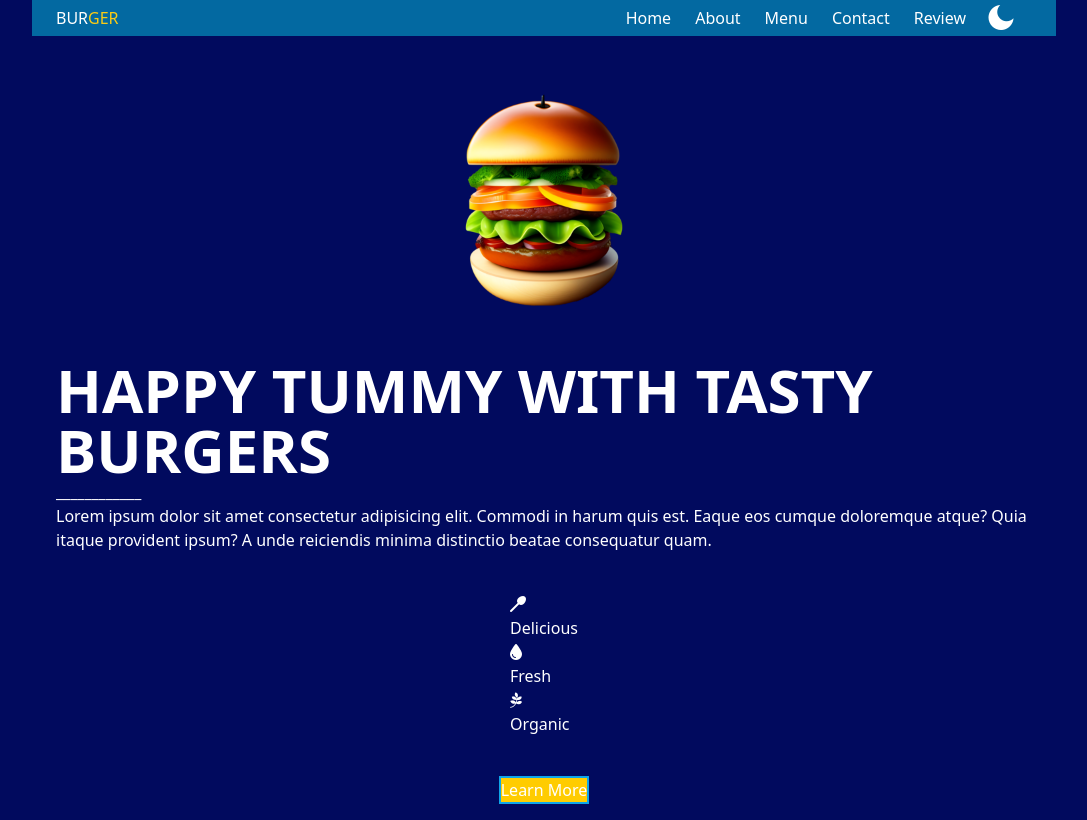
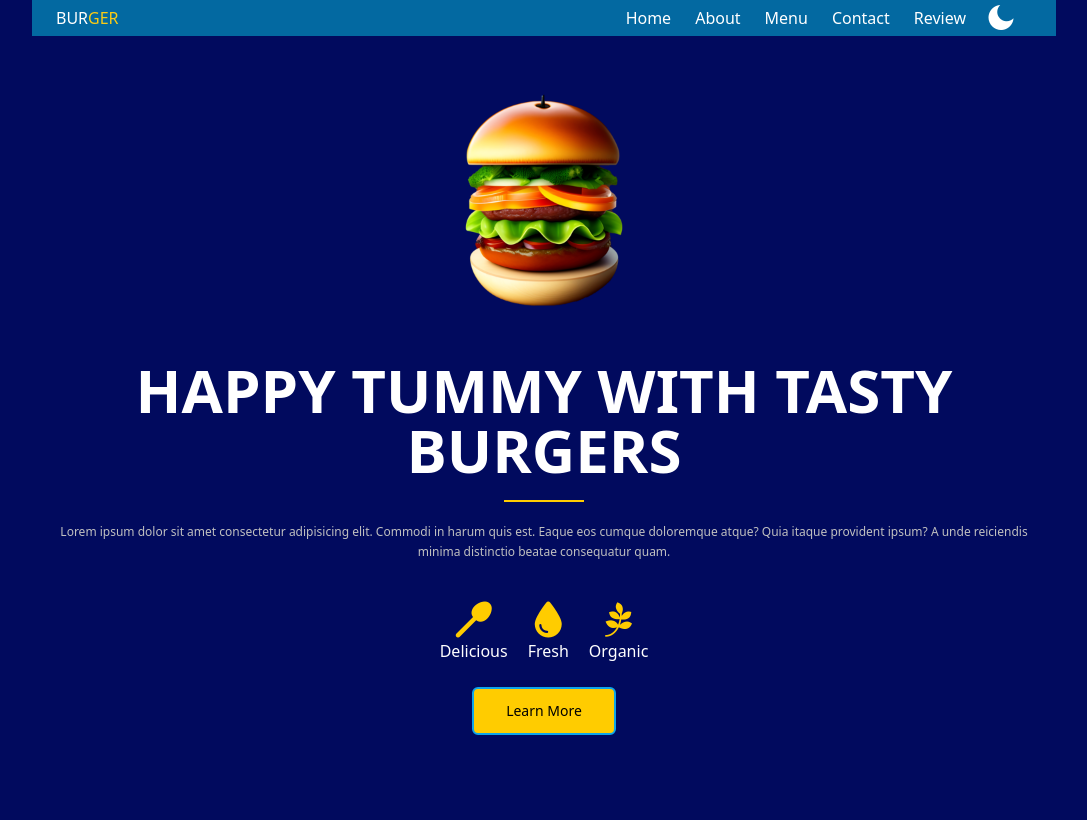
Before and after one commit to sairakausar/Burger_Food_Website_using_TailwindCSS_HTML_javaScript, a website: page Bureger Food Website/src/index.html in a window 1280 px wide. Shown: the whole page, without its empty margins (96-1183 px from the left). Drawn offline with nearby package versions, Linux system fonts and the light colour scheme; a web font is replaced by a local one.

Commit message:
Hero Section Set but not Complete yet now

```diff
--- a/Bureger Food Website/src/index.html
+++ b/Bureger Food Website/src/index.html
@@ -94,45 +94,45 @@
   <!--Home..... Hero Section Home...-->
 
   <section id="Home">
-    <div class="container flex flex-col items-center gap-10">
+    <div class="container flex flex-col items-center gap-10 ">
       <div>
         <img src="./img/1_Burger-1.png" alt="" class="w-60">
       </div>
 
-      <div>
-        <h1 class="home__title">HAPPY TUMMY WITH TASTY BURGErs</h1>
+      <div class="text-center">
+        <h1 class="home__title">Happy TUMMY WITH TAstY BURGErs</h1>
 
-        <div>
-          ____________
+        <div class="separator mx-auto">
+
         </div>
 
 
-        <p>Lorem ipsum dolor sit amet consectetur adipisicing elit. Commodi in harum quis est.
+        <p class="paragraph">Lorem ipsum dolor sit amet consectetur adipisicing elit. Commodi in harum quis est.
           Eaque eos cumque doloremque atque? Quia itaque provident ipsum? A unde reiciendis minima
           distinctio beatae consequatur quam.</p>
 
       </div>
 
-      <div>
-        <div>
-          <i class="fa-solid fa-spoon"></i>
+      <di class="text-base flex flex-row items-center gap-5">
+        <div class="text-center">
+          <i class="fa-solid fa-spoon text-secondaryColor text-4xl"></i>
           <br />
           Delicious
         </div>
-        <div>
-          <i class="fa-solid fa-droplet"></i>
+        <div class="text-center">
+          <i class="fa-solid fa-droplet text-secondaryColor text-4xl"></i>
           <br />
           Fresh
         </div>
-        <div>
-          <i class="fa-brands fa-pagelines"></i>
+        <div class="text-center">
+          <i class="fa-brands fa-pagelines text-secondaryColor text-4xl"></i>
           <br />
           Organic
         </div>
       </div>
 
-      <div>
-        <button class="bg-secondaryColor border-2 border-sky-500">Learn More</button>
+      <div class="text-center gap-y-4 pt-6">
+        <button class="bg-secondaryColor border-2 border-sky-500 btn-primary btn">Learn More</button>
       </div>
 
 
--- a/Bureger Food Website/src/input.css
+++ b/Bureger Food Website/src/input.css
@@ -23,8 +23,29 @@
         }
 
 }
+
+
+@layer components {
+    .btn {
+        @apply inline-block text-sm py-3 px-8 capitalize text-center cursor-pointer rounded-md ease-linear duration-500
+    }
+    .btn-primary {
+        @apply text-blackColor bg-secondaryColor hover:opacity-75
+    }
+}
+
+
 @layer utilities{
+
+    /* big title */
 .home__title {
     @apply text-4xl font-bold uppercase lg:text-6xl ;
 }
+.separator {
+    @apply w-20 h-[2px] bg-secondaryColor my-5
 }
+.paragraph {
+    /* two line differce = leading-5 */
+    @apply text-center text-paragraphColor text-xs leading-5
+}
+}
```
Also changed, not shown: Bureger Food Website/src/output.css.
